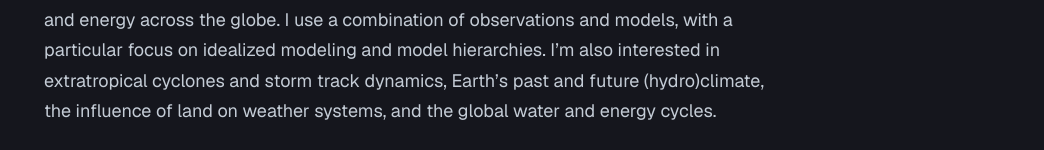
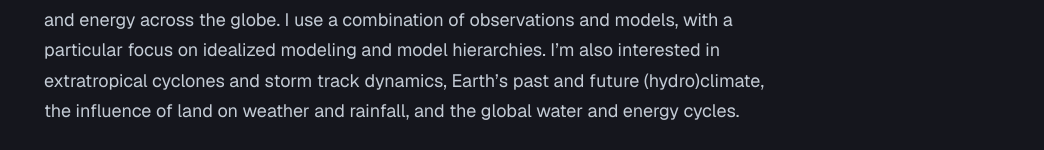
Before and after one commit to serenarscholz/serenarscholz.github.io, a Jekyll site: the page built from index.md, in a window 1280 px wide. Shown: the part 345-495 px from the top of the page, without its empty margins (236-1280 px from the left). Built offline with Jekyll 4.4.1, drawn with Linux system fonts in a browser that asks for light colours; some of the changed text lies outside the part shown; grey boxes are pictures that could not be loaded.

Commit message:
Update index.md

```diff
--- a/index.md
+++ b/index.md
@@ -5,4 +5,4 @@ permalink: /
 
 Hi there! I'm a PhD candidate in the Dept. of Earth & Planetary Sciences at Yale University, advised by [Prof. Juan Lora](https://earth.yale.edu/profile/juan-m-lora).
 
-I primarily study atmospheric rivers: long, narrow storm systems that transport water and energy across the globe. I use a combination of observations and models, with a particular focus on idealized modeling and model hierarchies. I'm also interested in extratropical cyclones and storm track dynamics, Earth's past and future (hydro)climate, the influence of land on weather systems, and the global water and energy cycles.
+I primarily study atmospheric rivers: long, narrow storm systems that transport water and energy across the globe. I use a combination of observations and models, with a particular focus on idealized modeling and model hierarchies. I'm also interested in extratropical cyclones and storm track dynamics, Earth's past and future (hydro)climate, the influence of land on weather and rainfall, and the global water and energy cycles.
```
